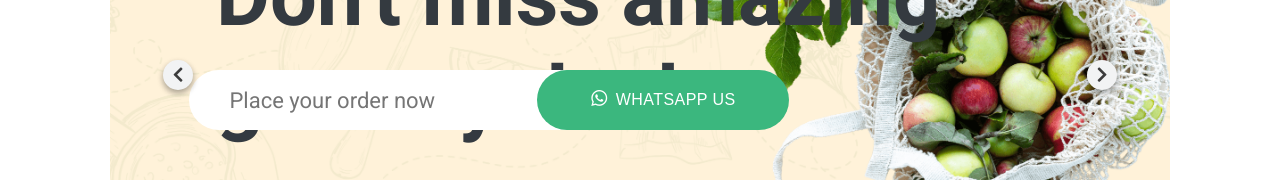
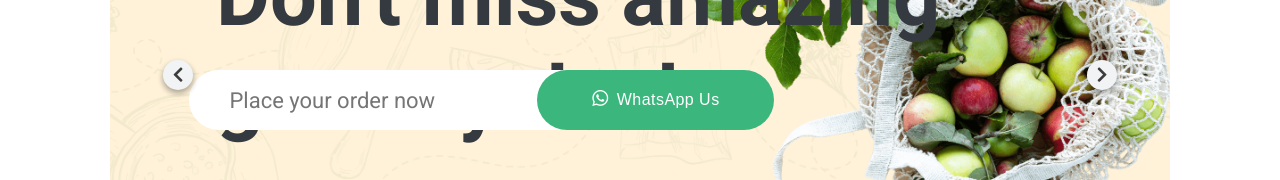
Before and after one commit to serenade18/almanisEcommerce, a React (Vite) app: page / in a window 1280 px wide. Shown: the part 392-572 px from the top of the page. Built offline with nearby package versions, Linux system fonts and the light colour scheme; some icons are missing; a web font is replaced by a local one.

Commit message:
added category slider folder

```diff
--- a/src/pages/general/home/slider/slider.css
+++ b/src/pages/general/home/slider/slider.css
@@ -114,13 +114,14 @@
 .homeSlider .whatsAppOrd button {
     background-color: #3bb77e !important;
     padding: 10px 30px !important;
-    border-radius: 30px !important;
+    border-radius: 50px !important;
     color: #fff !important;
     position: absolute;
     top: 0px;
-    right: 0px;
+    right: 15px;
     left: 58%;
     height: 100%;
     font-size: 20px;
     font: caption;
+    text-transform: capitalize !important;
 }
```
Also changed, not shown: src/pages/general/home/categorySlider/CatSlider.jsx (added, +9 -0 lines), src/pages/general/home/categorySlider/cat.css (added).
